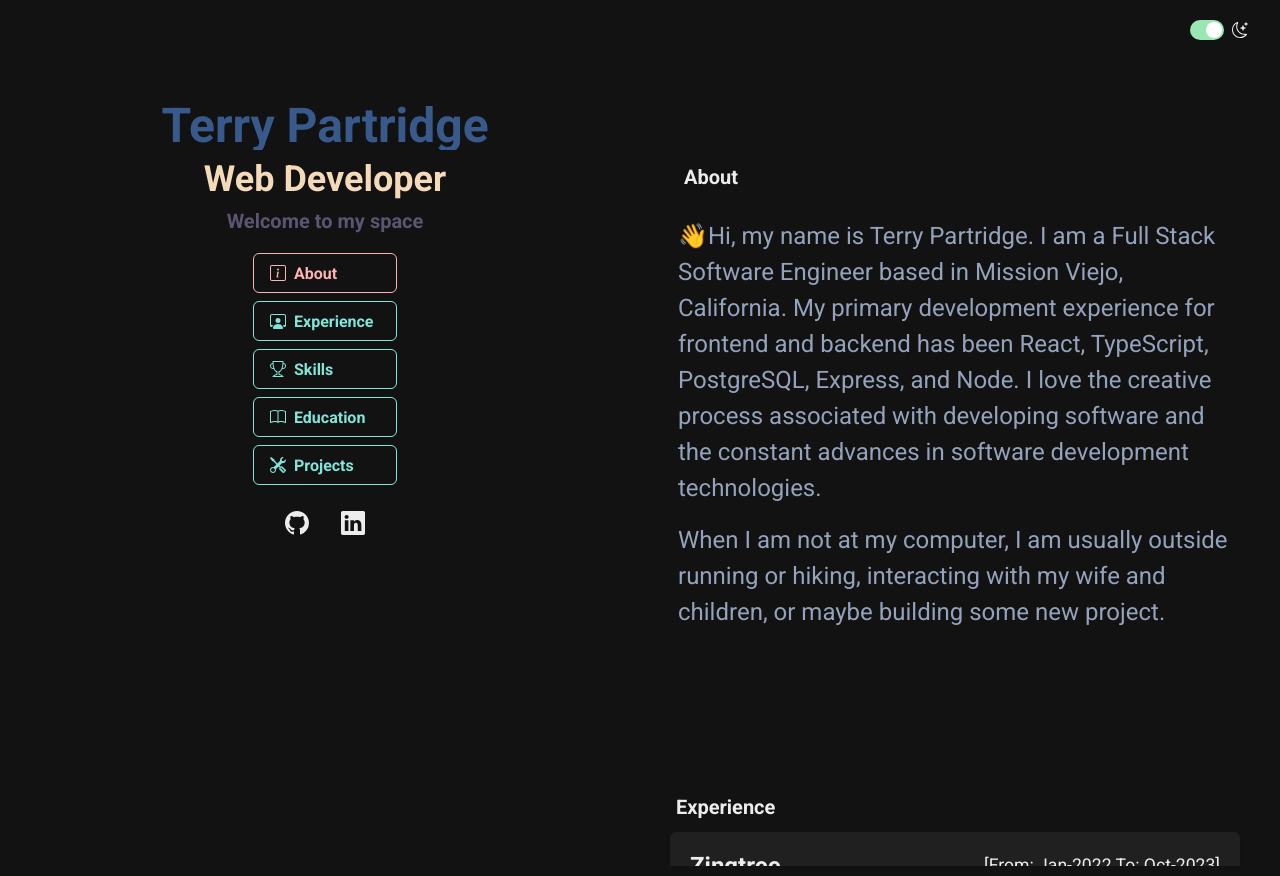
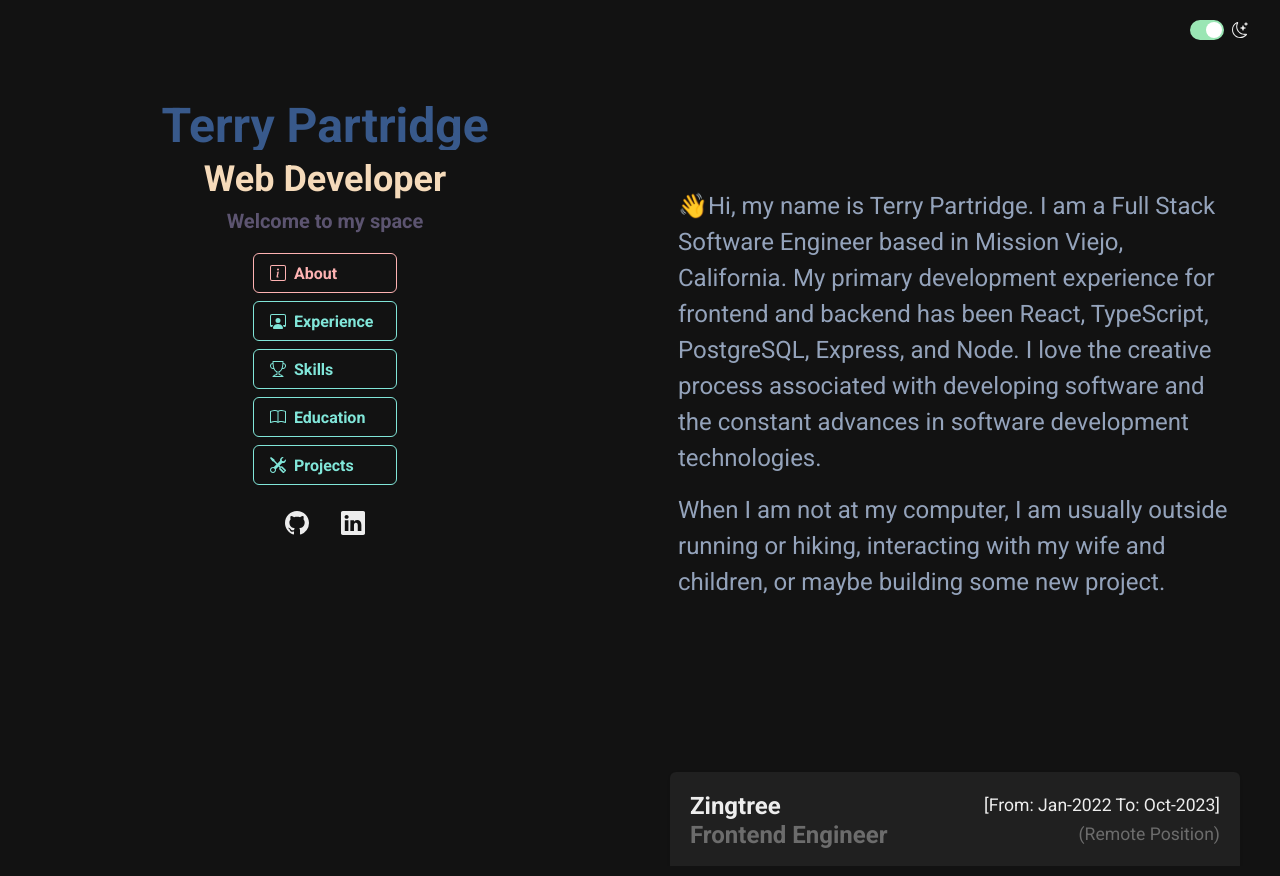
Before and after one commit to ocsfwarch/thetapsite_v4, a React (Vite) app: page / in a window 1280 px wide. Built offline with nearby package versions, Linux system fonts and the light colour scheme.

Commit message:
Hide headers for more than a single column

```diff
--- a/src/components/Education/Education.tsx
+++ b/src/components/Education/Education.tsx
@@ -2,10 +2,14 @@ import { SimpleGrid, VStack } from "@chakra-ui/react";
 import EducationCard from "./EducationCard";
 import StickyHeader from "../StickyHeader/StickyHeader";
 
-const Education = () => {
+interface Props {
+  displayHeaders: boolean;
+}
+
+const Education = ({ displayHeaders }: Props) => {
   return (
     <div style={{ width: "100%" }}>
-      <StickyHeader id="education" title="Education" />
+      {displayHeaders && <StickyHeader id="education" title="Education" />}
       <SimpleGrid
         columns={{ sm: 1, md: 1, lg: 1, xl: 1 }}
         spacing={10}
--- a/src/components/ObserverContainer/ObserverContainer.tsx
+++ b/src/components/ObserverContainer/ObserverContainer.tsx
@@ -10,9 +10,13 @@ import StickyHeader from "../StickyHeader/StickyHeader";
 
 interface Props {
   handleSetCurrentFocus: (divId: string) => void;
+  displayHeaders: boolean;
 }
 
-const ObserverContainer = ({ handleSetCurrentFocus }: Props) => {
+const ObserverContainer = ({
+  handleSetCurrentFocus,
+  displayHeaders,
+}: Props) => {
   const aboutRef = useRef<HTMLDivElement>(null);
   const workHistoryRef = useRef<HTMLDivElement>(null);
   const skillsRef = useRef<HTMLDivElement>(null);
@@ -76,7 +80,7 @@ const ObserverContainer = ({ handleSetCurrentFocus }: Props) => {
           marginLeft: "1rem",
         }}
       >
-        <StickyHeader id="about" title="About" />
+        {displayHeaders && <StickyHeader id="about" title="About" />}
         <AboutMe />
       </div>
       <div
@@ -84,16 +88,16 @@ const ObserverContainer = ({ handleSetCurrentFocus }: Props) => {
         id="workHistoryId"
         style={{ marginTop: "8rem" }}
       >
-        <WorkHistory />
+        <WorkHistory displayHeaders={displayHeaders} />
       </div>
       <div ref={skillsRef} id="skillsId">
-        <Skills />
+        <Skills displayHeaders={displayHeaders} />
       </div>
       <div ref={educationRef} id="educationId">
-        <Education />
+        <Education displayHeaders={displayHeaders} />
       </div>
       <div ref={projectsRef} id="projectsId">
-        <Projects projectType="enterprise" />
+        <Projects displayHeaders={displayHeaders} projectType="enterprise" />
       </div>
     </VStack>
   );
--- a/src/components/Projects/Projects.tsx
+++ b/src/components/Projects/Projects.tsx
@@ -5,7 +5,9 @@ import StickyHeader from "../StickyHeader/StickyHeader";
 
 interface Props {
   projectType: string;
+  displayHeaders: boolean;
 }
+
 /**
  * Create a list of Projects based on the type of project.
  * @param props.projectType
@@ -13,13 +15,13 @@ interface Props {
  * @returns
  *  An array of divs containing a Project.
  */
-const Projects = ({ projectType }: Props) => {
+const Projects = ({ projectType, displayHeaders }: Props) => {
   // Here we want to filter the projects by
   // project type and then create a list of
   // the projects.
   return (
     <div>
-      <StickyHeader id="projects" title="Projects" />
+      {displayHeaders && <StickyHeader id="projects" title="Projects" />}
       <SimpleGrid
         columns={{ sm: 1, md: 1, lg: 1, xl: 1 }}
         spacing={10}
--- a/src/components/Skills/Skills.tsx
+++ b/src/components/Skills/Skills.tsx
@@ -25,10 +25,14 @@ const skills = [
   { image: "/images/Techs/vue.png", text: "Vue.js" },
 ];
 
-const Skills = () => {
+interface Props {
+  displayHeaders: boolean;
+}
+
+const Skills = ({ displayHeaders }: Props) => {
   return (
     <div style={{ width: "100%" }}>
-      <StickyHeader id="skills" title="Skills" />
+      {displayHeaders && <StickyHeader id="skills" title="Skills" />}
       <SimpleGrid
         columns={{ sm: 1, md: 2, lg: 3, xl: 3 }}
         spacing={10}
--- a/src/components/WorkHistory/WorkHistory.tsx
+++ b/src/components/WorkHistory/WorkHistory.tsx
@@ -3,10 +3,14 @@ import { SimpleGrid } from "@chakra-ui/react";
 import WorkHistoryCard from "./WorkHistoryCard";
 import StickyHeader from "../StickyHeader/StickyHeader";
 
-const WorkHistory = () => {
+interface Props {
+  displayHeaders: boolean;
+}
+
+const WorkHistory = ({ displayHeaders }: Props) => {
   return (
     <div>
-      <StickyHeader id="experience" title="Experience" />
+      {displayHeaders && <StickyHeader id="experience" title="Experience" />}
       <SimpleGrid
         columns={{ sm: 1, md: 1, lg: 1, xl: 1 }}
         spacing={10}
--- a/src/pages/Layout.tsx
+++ b/src/pages/Layout.tsx
@@ -62,7 +62,10 @@ const Layout = () => {
           mb="6.5rem"
         >
           <Introduction activeId={activeId} displayNavMenu={displayNavMenu} />
-          <ObserverContainer handleSetCurrentFocus={handleSetCurrentFocus} />
+          <ObserverContainer
+            handleSetCurrentFocus={handleSetCurrentFocus}
+            displayHeaders={displayHeaders}
+          />
         </SimpleGrid>
       </VStack>
     </>
```
